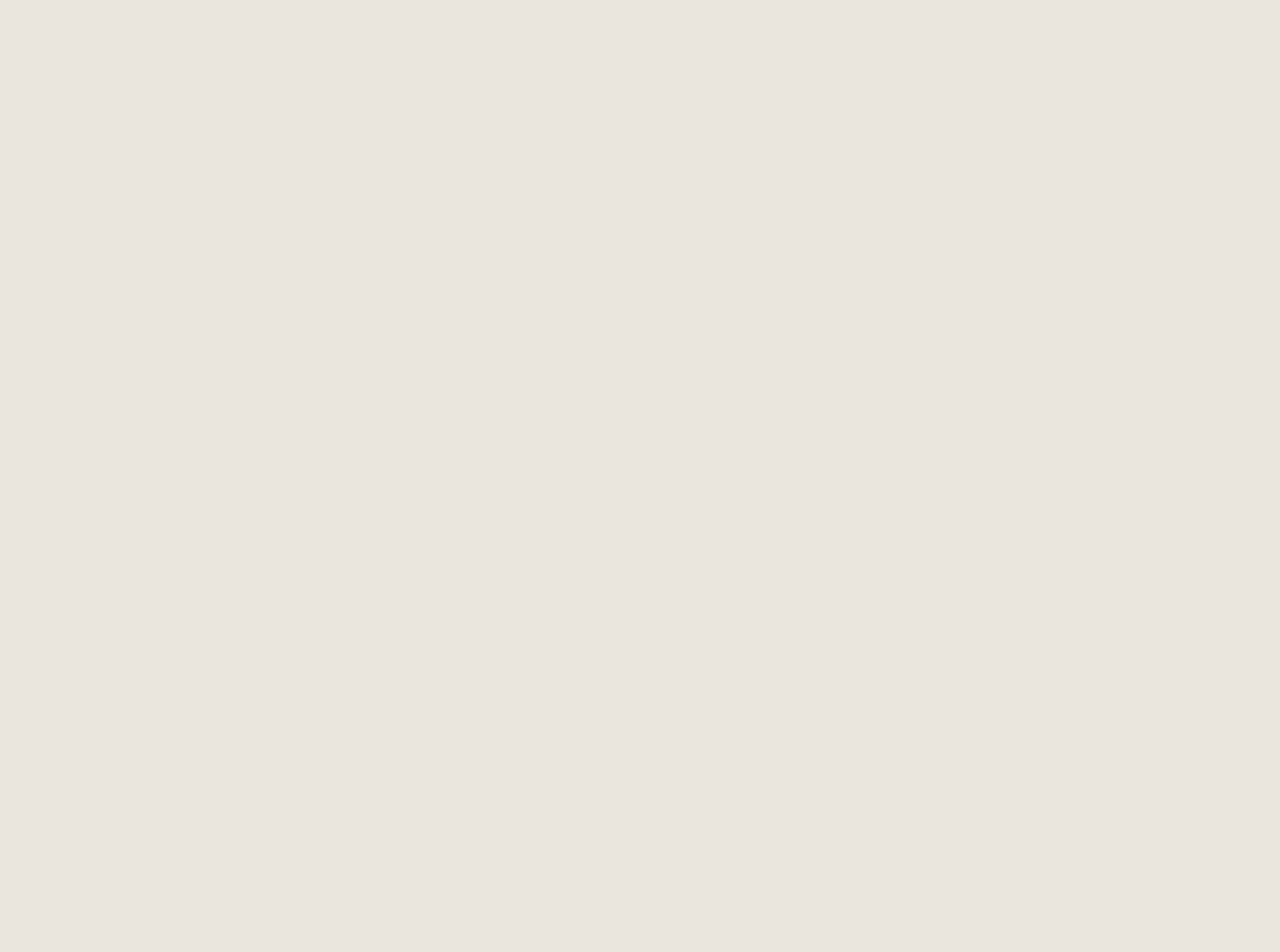
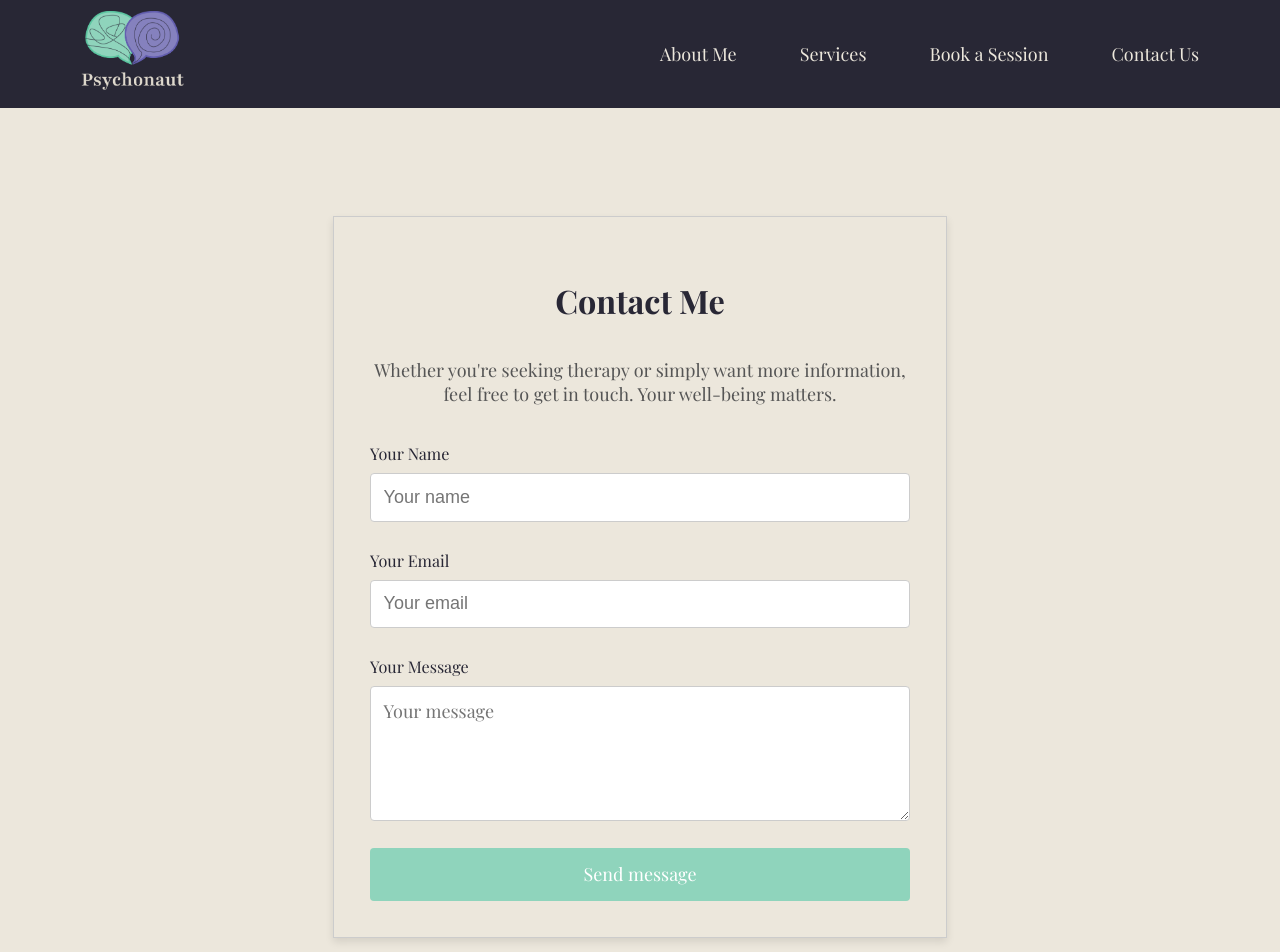
Before and after one commit to grubor-maja/psychonaut-website, a React (Create React App) app in the folder frontend/: page /contact in a window 1280 px wide. Before the commit this address had no page. Shown: the top 952 px of the page. Before the commit the page ends 800 px from the top, so only its background shows below. Built offline with nearby package versions, Linux system fonts and the light colour scheme.

Commit message:
add contact me page

```diff
--- a/frontend/src/App.css
+++ b/frontend/src/App.css
@@ -385,3 +385,80 @@ button {
 .scroll-container::-webkit-scrollbar-track {
   background: var(--light-beige);
 }
+
+/* Book a Session */
+
+.session-container {
+  display: flex;
+  flex-direction: column;
+  align-items: center;
+  justify-content: center;
+  padding: 2rem;
+  max-width: 30rem;
+  margin: 6rem auto;
+  border: 1px solid #ccc;
+  box-shadow: 0 4px 8px rgba(0, 0, 0, 0.1);
+}
+
+.session-container h2 {
+  font-size: 1.8rem;
+  margin-bottom: 1rem;
+  text-align: center;
+}
+
+.session-container p {
+  text-align: center;
+  margin-bottom: 2rem;
+  font-size: 1rem;
+  color: #555;
+}
+
+.session-form {
+  display: flex;
+  flex-direction: column;
+  width: 100%;
+}
+
+.session-form label {
+  font-size: 0.9rem;
+  color: var(--dark-navy);
+  margin-bottom: 0.5rem;
+}
+
+.session-form input {
+  padding: 0.7rem;
+  margin-bottom: 1.5rem;
+  border: 1px solid #ccc;
+  border-radius: 4px;
+  font-size: 1rem;
+}
+
+.session-form textarea {
+  padding: 0.7rem;
+  font-family: var(--font-primary);
+  margin-bottom: 1.5rem;
+  border: 1px solid #ccc;
+  border-radius: 4px;
+  font-size: 1rem;
+  height: 6rem;
+}
+
+.session-form input:focus, .session-form textarea:focus {
+  border-color: var(--mint-green);
+  outline: none;
+}
+
+.session-form button {
+  background-color:var(--mint-green);
+  color: white;
+  padding: 0.8rem;
+  border: none;
+  border-radius: 4px;
+  cursor: pointer;
+  font-size: 1rem;
+  transition: background-color 0.3s ease;
+}
+
+.session-form button:hover {
+  background-color:var(--mint-green-hover);
+}
--- a/frontend/src/App.js
+++ b/frontend/src/App.js
@@ -9,6 +9,8 @@ import ScrollingSection from './components/ScrollingSection';
 import { BrowserRouter as Router, Route, Routes, Link } from 'react-router-dom';
 import About from './pages/About';
 import Services from './pages/Services';
+import Session from './pages/Session';
+import Contact from './pages/Contact';
 
 function App() {
   return (
@@ -18,6 +20,8 @@ function App() {
       <Route path="/" element={<Homepage/>} />
       <Route path="/about-me" element={<About/>} />
       <Route path="/services" element={<Services/>} />
+      <Route path="/session" element ={<Session/>}/>
+      <Route path="/contact" element={<Contact/>} />
     </Routes>
   </Router>
 </>
--- a/frontend/src/components/Navbar.jsx
+++ b/frontend/src/components/Navbar.jsx
@@ -6,12 +6,12 @@ function Navbar() {
     return ( <>
         <nav className='navbar'>
             <div className="navbar-logo">
-                <img src={logo} alt="Psychonaut Logo" />
+                <Link to="/"><img src={logo} alt="Psychonaut Logo" /></Link>
             </div>
             <ul className="navbar-links">
                 <li><Link to="/about-me">About Me</Link></li>
                 <li><Link to="/services">Services</Link></li>
-                <li><Link to="/book">Book a Session</Link></li>
+                <li><Link to="/session">Book a Session</Link></li>
                 <li><Link to="/contact">Contact Us</Link></li>
             </ul>
         </nav>
--- a/frontend/src/pages/Contact.jsx
+++ b/frontend/src/pages/Contact.jsx
@@ -0,0 +1,29 @@
+import React, { Component } from 'react';
+import Navbar from '../components/Navbar';
+import Footer from '../components/Footer';
+
+
+function Contact() {
+    return ( <>
+        <Navbar/>
+    <div className="session-container">
+        <h2>Contact Me</h2>
+        <p>Whether you're seeking therapy or simply want more information, feel free to get in touch. Your well-being matters.</p>
+        <form  className="session-form">
+            <label>Your Name</label>
+            <input type="text" placeholder='Your name' />
+
+            <label>Your Email</label>
+            <input type="email" placeholder='Your email' />
+
+            <label>Your Message</label>
+            <textarea  placeholder='Your message' />
+            <button type="submit">Send message</button>
+
+        </form>
+        </div>
+    <Footer/>
+    </> );
+}
+
+export default Contact;
--- a/frontend/src/pages/Session.jsx
+++ b/frontend/src/pages/Session.jsx
@@ -0,0 +1,32 @@
+import React, { Component } from 'react';
+import Navbar from '../components/Navbar';
+import Footer from '../components/Footer';
+
+function Session() {
+    return ( <>
+    <Navbar/>
+    <div className="session-container">
+        <h2>Book a Free Session</h2>
+        <p>Book a free session with a duration of 60 minutes in the available period that suits you.</p>
+        <form  className="session-form">
+            <label>Your Name</label>
+            <input type="text" placeholder='Your name' />
+
+            <label>Your Email</label>
+            <input type="email" placeholder='Your email' />
+
+            <label>Your Phone Number</label>
+            <input type="tel" placeholder='Your phone number' />
+
+            <label>Pick a Date</label>
+            <input type="date" />
+
+            <button type="submit">Book Session</button>
+
+        </form>
+        </div>
+    <Footer/>
+    </> );
+}
+
+export default Session;
```
